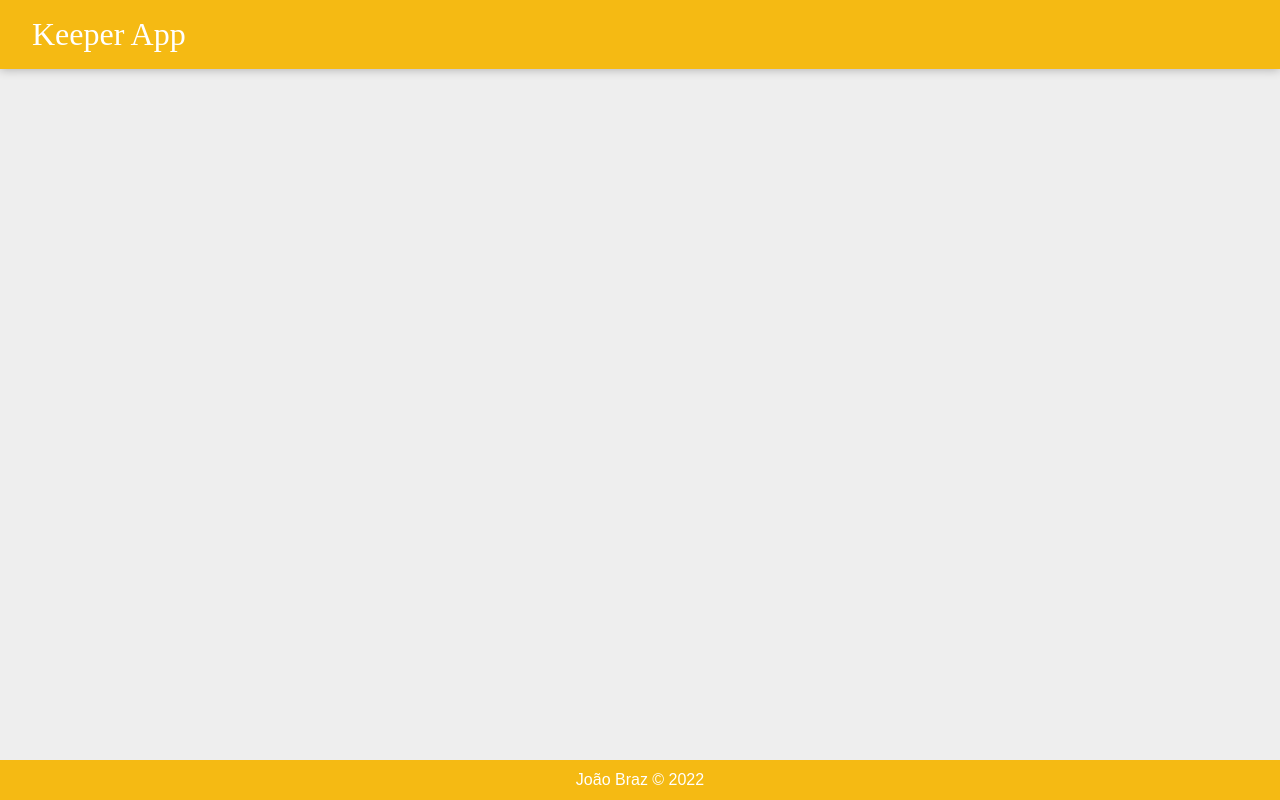
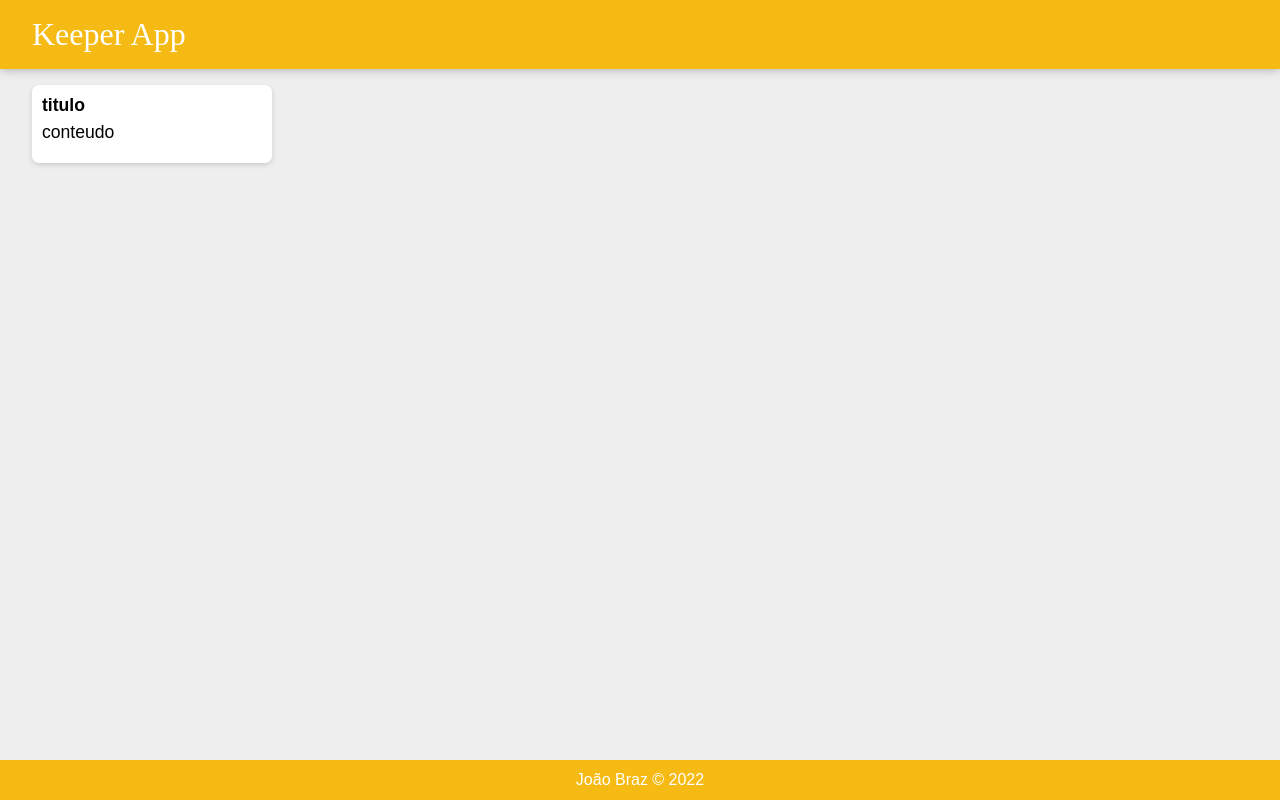
Before and after one commit to JoaoVSBraz/keeper-app, a React (Create React App) app: page / in a window 1280 px wide. Built offline with nearby package versions, Linux system fonts and the light colour scheme.

Commit message:
:construction: Create Note component

```diff
--- a/public/styles.css
+++ b/public/styles.css
@@ -49,7 +49,7 @@
     margin: 16px;
     float: left;
   }
-  .note h1 {
+  .note h2 {
     font-size: 1.1em;
     margin-bottom: 6px;
   }
--- a/src/components/App.jsx
+++ b/src/components/App.jsx
@@ -1,11 +1,13 @@
 import React from "react"
 import Header from "./Header"
 import Footer from "./Footer"
+import Note from "./Note"
 
 function App() {
     return (
         <div>
             <Header />
+            <Note title='titulo' content='conteudo' />
             <Footer />
         </div>
     )
--- /dev/null
+++ b/src/components/Note.jsx
@@ -0,0 +1,12 @@
+import React from "react"
+
+function Note(props) {
+    return (
+        <div className="note">
+            <h2>{props.title}</h2>
+            <p>{props.content}</p>
+        </div>
+    )
+}
+
+export default Note
```
